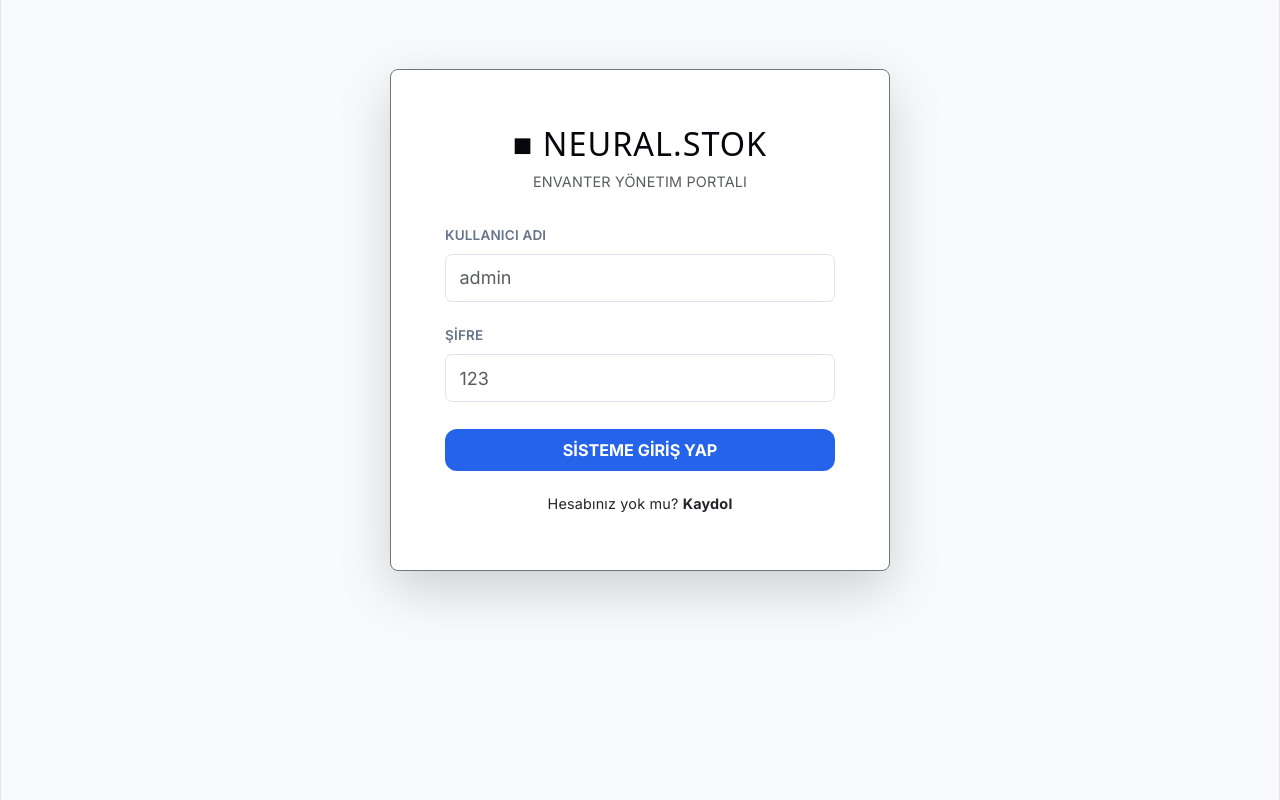
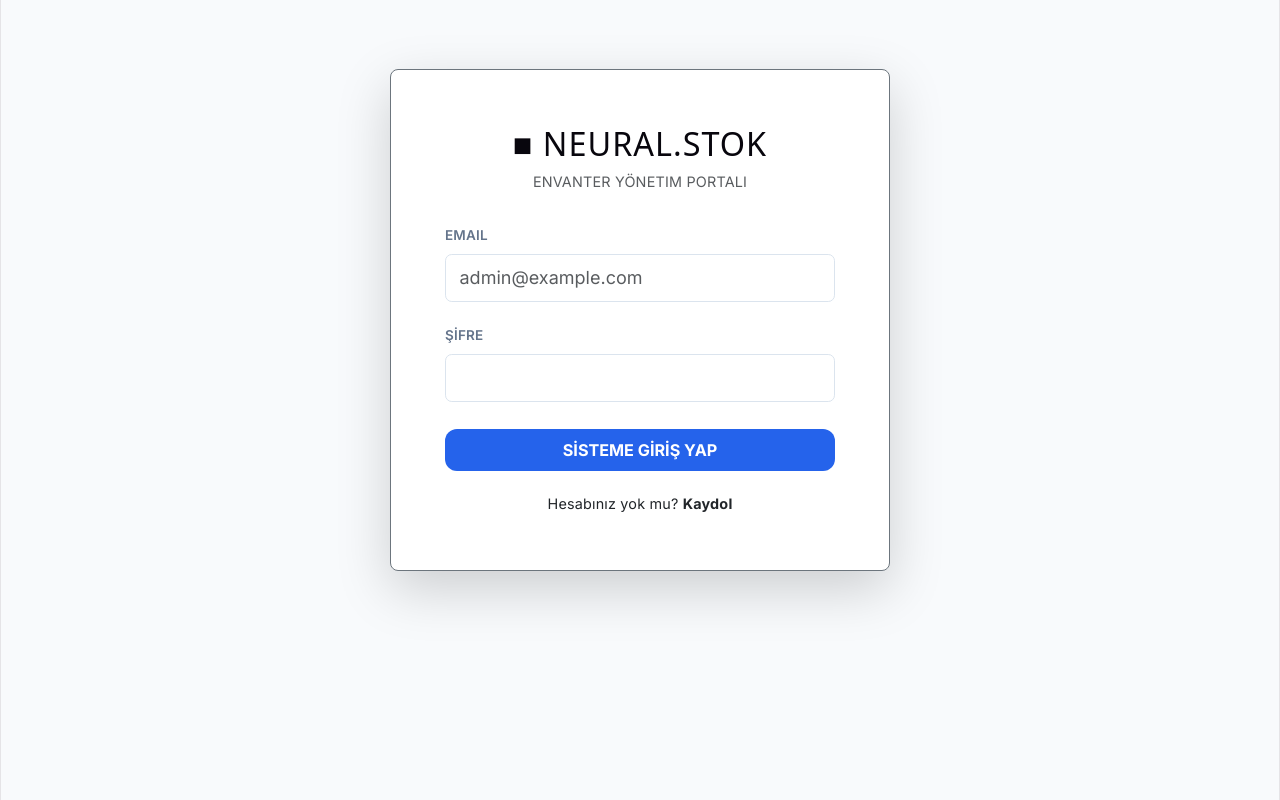
Before and after one commit to mehmetabdurrahmangok/isdemir-staj-frontend, a React (Vite) app: page /login in a window 1280 px wide. Built offline with nearby package versions, Linux system fonts and the light colour scheme.

Commit message:
admin yazısı yerine kullanıcı adı, geçmişi goruntule font, loginde email

```diff
--- a/src/App.jsx
+++ b/src/App.jsx
@@ -23,9 +23,11 @@ import "./App.css";
 function AppContent() {
   const location = useLocation();
 
-  const currentUser = {
-    adSoyad: "Admin",
-  };
+  const userJson = localStorage.getItem("user");
+
+const currentUser = userJson
+  ? JSON.parse(userJson)
+  : null;
 
   const handleLogout = () => {
     localStorage.removeItem("user");
--- a/src/components/Login.jsx
+++ b/src/components/Login.jsx
@@ -187,12 +187,12 @@ const Login = () => {
                 className="form-label text-dark-50"
                 style={{ fontSize: "0.75rem", fontWeight: 600 }}
               >
-                KULLANICI ADI
+                EMAIL
               </label>
               <input
-                type="text"
+                type="email"
                 className="form-control"
-                placeholder="admin"
+                placeholder="admin@example.com"
                 value={username}
                 onChange={(e) => setUsername(e.target.value)}
                 required
@@ -214,7 +214,7 @@ const Login = () => {
               <input
                 type="password"
                 className="form-control"
-                placeholder="123"
+                placeholder=""
                 value={password}
                 onChange={(e) => setPassword(e.target.value)}
                 required
--- a/src/components/MalzemeListe.jsx
+++ b/src/components/MalzemeListe.jsx
@@ -508,7 +508,7 @@ const MalzemeListe = () => {
             left: 0,
             width: "100%",
             height: "100%",
-            backgroundColor: "rgba(0,0,0,0.8)",
+            backgroundColor: "rgba(104, 104, 104, 0.8)",
             zIndex: 1050,
             display: "flex",
             justifyContent: "center",
@@ -516,15 +516,19 @@ const MalzemeListe = () => {
           }}
         >
           <div
-            className="erp-container p-4 animate-fade-in"
-            style={{
-              width: "90%",
-
-
-              overflowY: "auto",
-              border: "1px solid rgba(255,255,255,0.1)",
-            }}
-          >
+  className="p-4 animate-fade-in"
+  style={{
+    width: "90%",
+    maxWidth: "1450px",
+    maxHeight: "90vh",
+    overflowY: "auto",
+    backgroundColor: "#ffffff",
+    color: "#ffffff",
+    borderRadius: "12px",
+    boxShadow: "0 10px 30px rgba(255, 255, 255, 0.15)",
+    border: "1px solid #dee2e6",
+  }}
+>
             <div className="d-flex justify-content-between align-items-center mb-4 pb-3 border-bottom border-secondary">
               <div>
                 <h3 className="m-0 text-dark" style={{ fontSize: "1.2rem" }}>
@@ -570,7 +574,7 @@ const MalzemeListe = () => {
               Hareket Geçmişi
             </h5>
             <div className="table-responsive">
-              <table className="table table-dark table-striped table-sm w-100">
+              <table className="table table-white table-striped table-sm w-100">
                 <thead>
                   <tr>
                     <th style={{ color: "#a1a1aa" }}>HAREKET ID</th>
```
